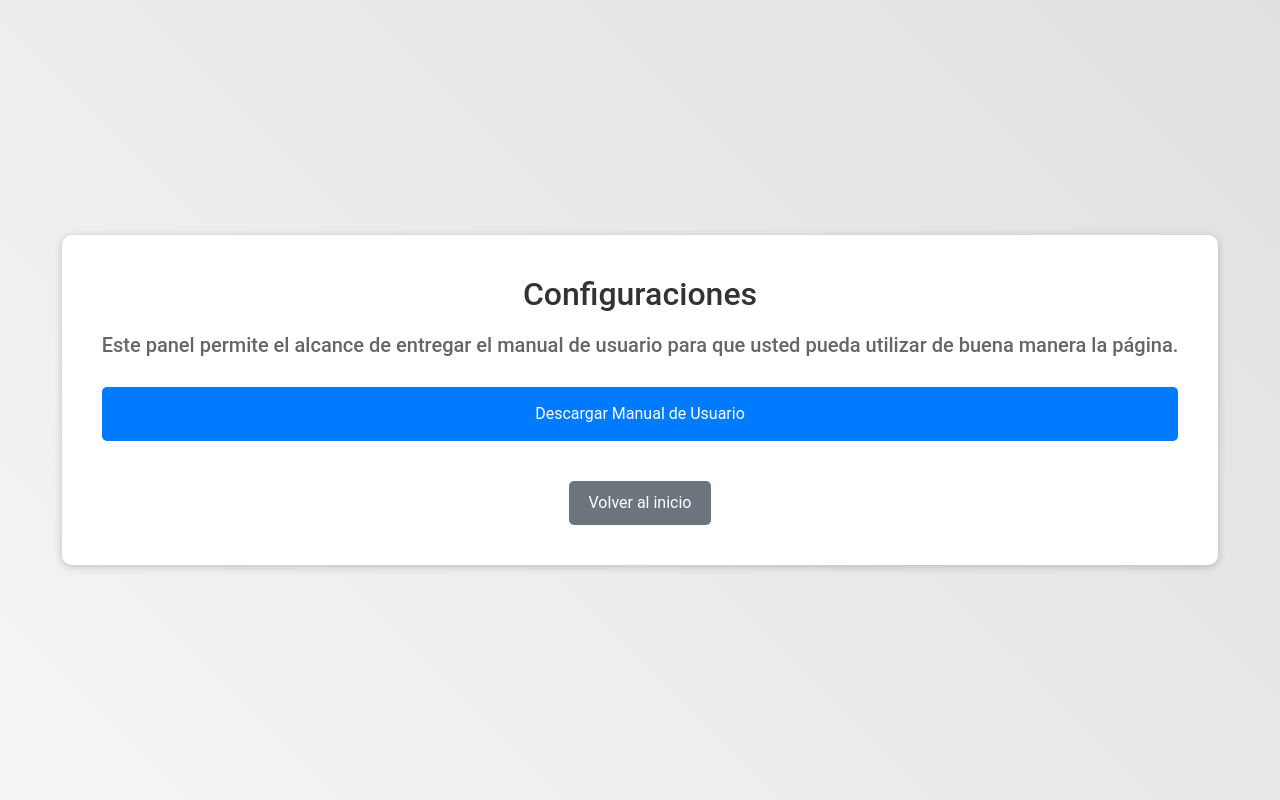
After one commit to hknign/mediclimasoluciones, a Django app: page /descargas/ in a window 1280 px wide. The commit adds this page. Run offline with Django 5.2, Linux system fonts and the light colour scheme; some libraries are stand-ins or nearby versions.

Commit message:
ELEVEN Commit

```diff
--- a/ainilebust/ainilebust/urls.py
+++ b/ainilebust/ainilebust/urls.py
@@ -27,7 +27,7 @@ from appWeb.views import finalizar_compra,carrito_view,add_to_cart, decrement_fr
 from appWeb.views import logout_view, ServicioCreateView, eliminar_servicio,get_total_price_view
 from appWeb.views import dias_disponibles,get_product_total_view, editar_servicio
 
-from appWeb.views import editar_sobre_nosotros,preguntas_frecuentes
+from appWeb.views import editar_sobre_nosotros,preguntas_frecuentes,descargas_view
 
 
 
@@ -78,7 +78,7 @@ urlpatterns = [
     path('editar_sobre_nosotros/', editar_sobre_nosotros, name='editar_sobre_nosotros'),
     path('preguntas_frecuentes/', preguntas_frecuentes, name='preguntas_frecuentes'),
 
-
+    path('descargas/',descargas_view,name='descargas'),
 
     path('editar_servicio/<int:servicio_id>/', editar_servicio, name='editar_servicio'),
 
--- a/ainilebust/appWeb/views.py
+++ b/ainilebust/appWeb/views.py
@@ -532,3 +532,7 @@ def preguntas_frecuentes(request):
 
     preguntas = Pregunta.objects.all()
     return render(request, 'preguntas_frecuentes.html', {'form': form, 'preguntas': preguntas})
+
+
+def descargas_view(request):
+    return render(request, 'descargas.html')
--- /dev/null
+++ b/ainilebust/templates/descargas.html
@@ -0,0 +1,85 @@
+<!DOCTYPE html>
+{% load static %}
+<html lang="es">
+<head>
+    <meta charset="UTF-8">
+    <meta name="viewport" content="width=device-width, initial-scale=1.0">
+    <title>Descargas</title>
+    <link rel="stylesheet" href="https://stackpath.bootstrapcdn.com/bootstrap/4.5.2/css/bootstrap.min.css">
+    <style>
+        body {
+            display: flex;
+            justify-content: center;
+            align-items: center;
+            min-height: 100vh;
+            background: linear-gradient(45deg, #f5f5f5, #e0e0e0);
+            font-family: 'Roboto', sans-serif;
+            margin: 0;
+        }
+
+        .downloads-container {
+            text-align: center;
+            background: #fff;
+            padding: 40px;
+            border-radius: 10px;
+            box-shadow: 0 2px 8px rgba(0, 0, 0, 0.2);
+        }
+
+        .download-link {
+            display: block;
+            margin: 20px 0;
+            padding: 15px 20px;
+            background-color: #007bff;
+            color: #fff;
+            text-decoration: none;
+            border-radius: 5px;
+            transition: background-color 0.3s ease;
+        }
+
+        .download-link:hover {
+            background-color: #0056b3;
+        }
+
+        h2 {
+            color: #333;
+            margin-bottom: 20px;
+        }
+
+        h5 {
+            color: #666;
+            margin-bottom: 30px;
+        }
+
+        .btn-back {
+            display: inline-block;
+            margin-top: 20px;
+            padding: 10px 20px;
+            background-color: #6c757d;
+            color: #fff;
+            text-decoration: none;
+            border-radius: 5px;
+            transition: background-color 0.3s ease;
+        }
+
+        .btn-back:hover {
+            background-color: #5a6268;
+        }
+    </style>
+</head>
+<body>
+    <div class="downloads-container">
+        <h2>Configuraciones</h2>
+        <h5>Este panel permite el alcance de entregar el manual de usuario para que usted pueda utilizar de buena manera la página.</h5>
+        {% if user.is_superuser %}
+            <a href="{% static 'archivos/Manual_de_Administrador.pptx' %}" class="download-link">Descargar Manual de Administrador</a>
+        {% else %}
+            <a href="{% static 'archivos/Manual_de_Usuario.pptx' %}" class="download-link">Descargar Manual de Usuario</a>
+        {% endif %}
+        <a href="{% url 'index' %}" class="btn-back">Volver al inicio</a>
+    </div>
+
+    <script src="https://code.jquery.com/jquery-3.5.1.slim.min.js"></script>
+    <script src="https://cdn.jsdelivr.net/npm/@popperjs/core@2.9.2/dist/umd/popper.min.js"></script>
+    <script src="https://stackpath.bootstrapcdn.com/bootstrap/4.5.2/js/bootstrap.min.js"></script>
+</body>
+</html>
--- a/ainilebust/templates/index.html
+++ b/ainilebust/templates/index.html
@@ -467,7 +467,7 @@
                             {% else %}
                             <a href="{% url 'user_dashboard' %}">Perfil</a>
                             {% endif %}
-                            <a href="#">Ajustes</a>
+                            <a href="{% url 'descargas' %}">Ajustes</a>
                             {% if user.is_authenticated %}
                             <form action="{% url 'logout' %}" method="POST">
                                 {% csrf_token %}
```
Also changed, not shown: ainilebust/productos/pikaso_text-to-image_cyberpunk-Generate-a-web-page-background-showcasin_1G5BT0x.jpeg (added), ainilebust/productos/pikaso_text-to-image_cyberpunk-Generate-a-web-page-background-showcasin_wvOVrA8.jpeg (added), ainilebust/servicios/pikaso_text-to-image_cyberpunk-Create-an-innovative-website-background-_1_ZdXbMAh.jpeg (added), 2 other files.
